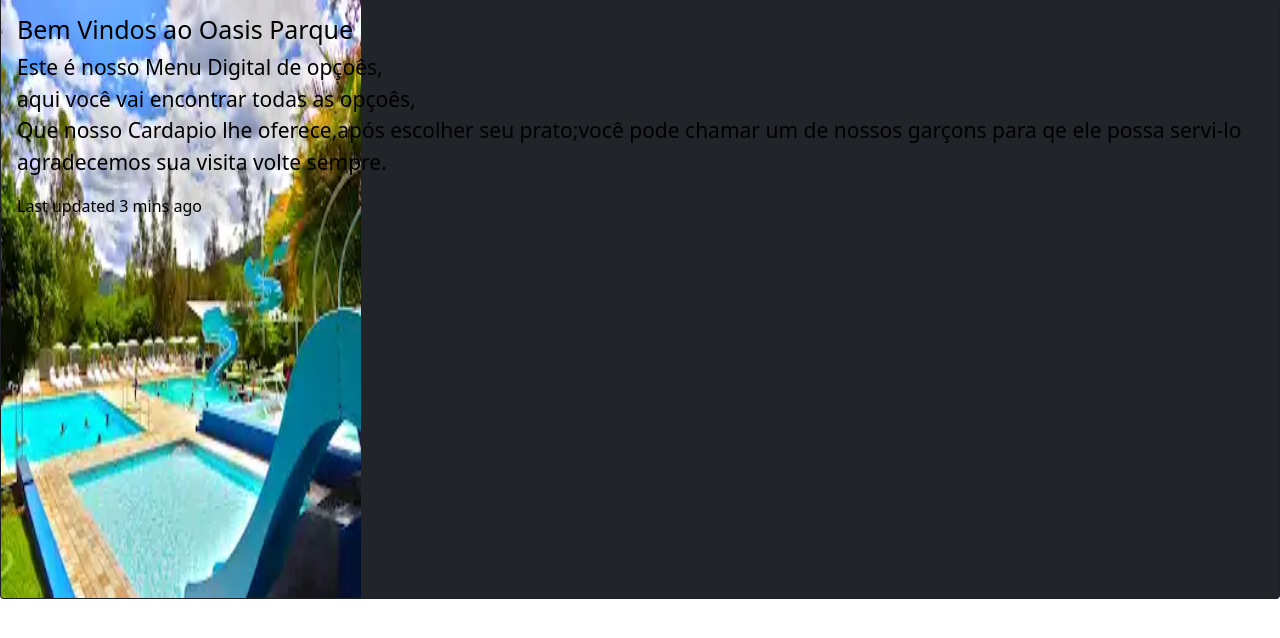
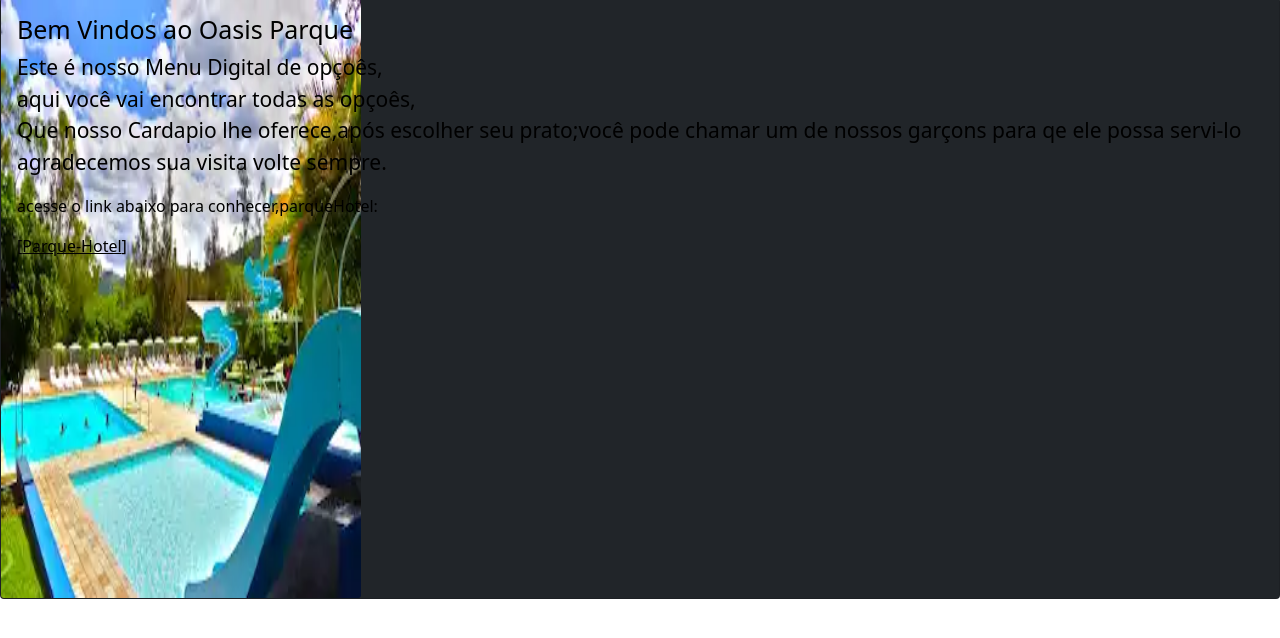
Before and after one commit to alexandre945/projects_qrcode, a plain HTML site: page index.html in a window 1280 px wide. Shown: the part 98-736 px from the top of the page. Drawn offline with nearby package versions, Linux system fonts and the light colour scheme.

Commit message:
Criando link para hotel

```diff
--- a/index.html
+++ b/index.html
@@ -28,7 +28,8 @@
     <h3 class="card-title" style="font-size: 25px;">Bem Vindos ao Oasis Parque</h3>
     <p class="card-text" style="font-size: 21px;">Este é nosso Menu Digital de opçoês,<Br>aqui você vai encontrar todas as opçoês,<br>
     Que nosso Cardapio lhe oferece,após escolher seu prato;você pode chamar um de nossos garçons para qe ele possa servi-lo agradecemos sua visita volte sempre. </p>
-    <p class="card-text">Last updated 3 mins ago</p>
+    <p class="card-text">acesse o link abaixo para conhecer,parqueHotel:</p>
+    [<a href="https://parquehotellambari.com.br" style="color: black;">Parque-Hotel</a>]
   </div>
 </div>
    <script src="https://cdn.jsdelivr.net/npm/bootstrap@5.1.3/dist/js/bootstrap.bundle.min.js" integrity="sha384-ka7Sk0Gln4gmtz2MlQnikT1wXgYsOg+OMhuP+IlRH9sENBO0LRn5q+8nbTov4+1p" crossorigin="anonymous"></script>
```
Also changed, not shown: bebidas.html (+1 -1 lines). Lines whose indentation alone changed are shown as unchanged.
